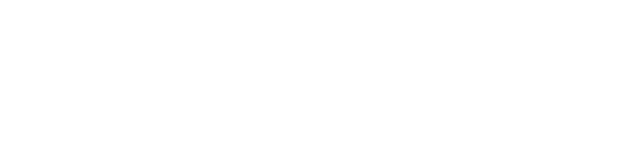
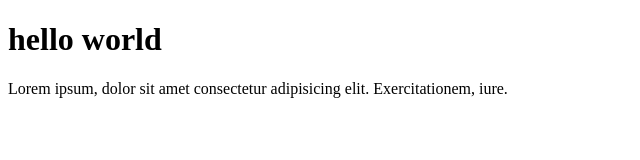
Before and after one commit to Ibrohim994/birinchi-dars-git-hab, a plain HTML site: page index.html in a window 1280 px wide. Shown: the whole page, without its empty margins (0-640 px from the left). Drawn offline with Linux system fonts and the light colour scheme.

Commit message:
h1 ochdim ichini toldirdim p ochdim ichini toldirdim

```diff
--- a/index.html
+++ b/index.html
@@ -7,6 +7,7 @@
     <link rel="stylesheet" href="style.css">
 </head>
 <body>
-
+    <h1>hello world</h1>
+    <p>Lorem ipsum, dolor sit amet consectetur adipisicing elit. Exercitationem, iure.</p>
 </body>
 </html>
```
